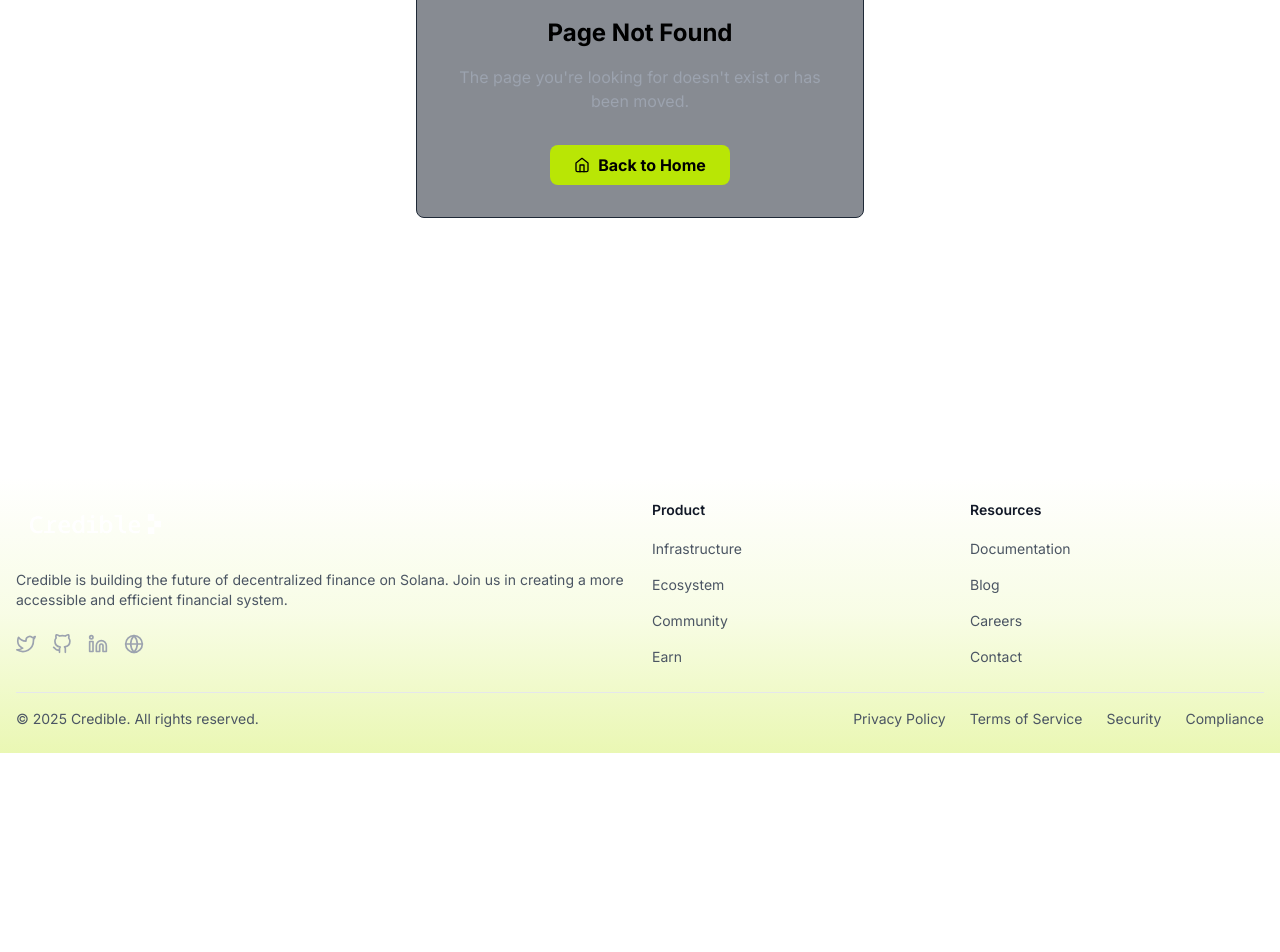
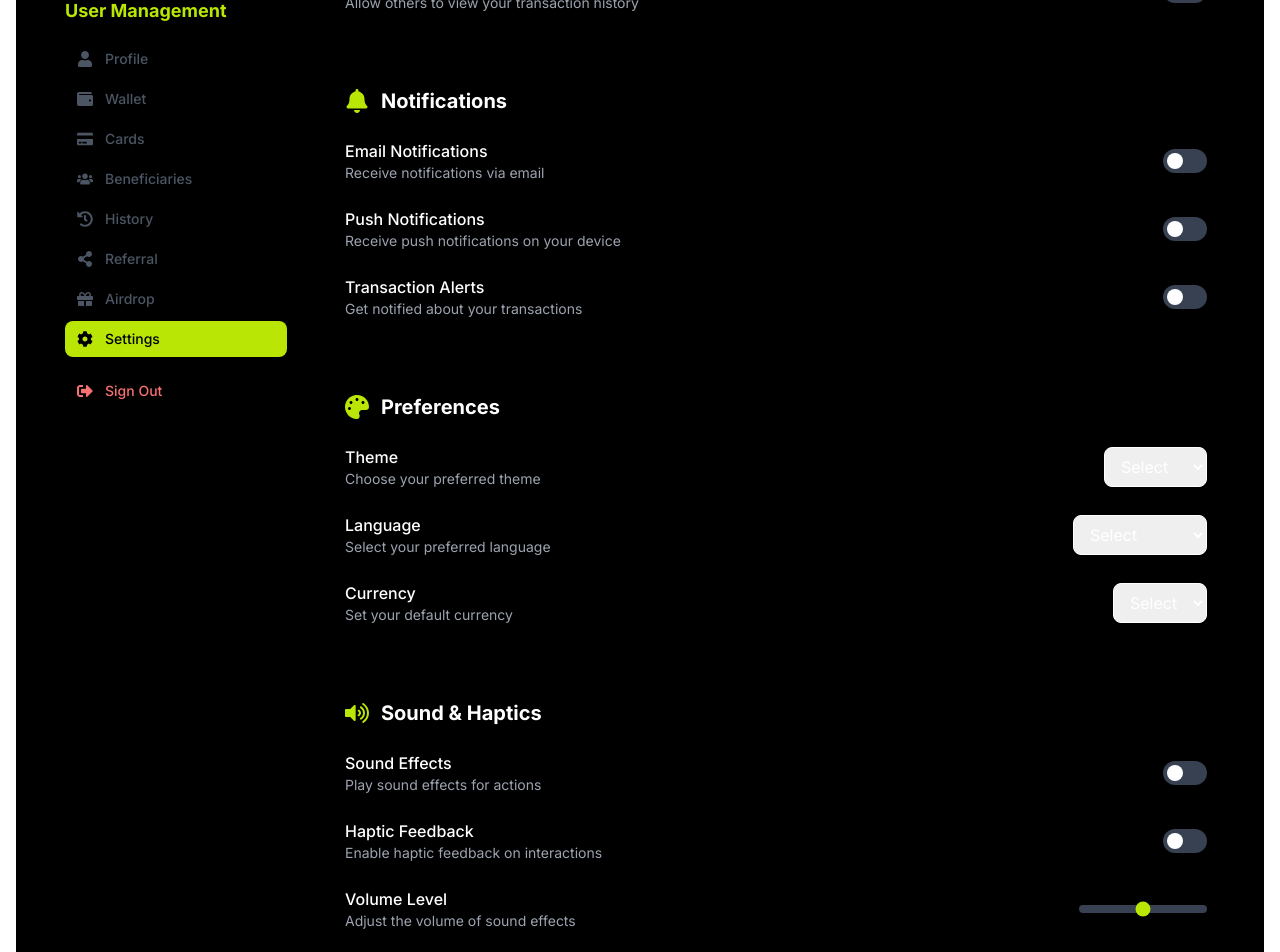
Before and after one commit to w3-surfer/credible-finance, a Next.js app: page /account/settings in a window 1280 px wide. Before the commit this address had no page. Shown: the part 340-1292 px from the top of the page. Before the commit the page ends 1093 px from the top, so only its background shows below. Built offline with nearby package versions, Linux system fonts and the light colour scheme.

Commit message:
feat: create settings page with privacy, notifications, preferences and sound settings

```diff
--- /dev/null
+++ b/src/app/account/settings/page.tsx
@@ -0,0 +1,212 @@
+'use client';
+
+import { useState } from 'react';
+import { motion } from 'framer-motion';
+import { FaBell, FaLock, FaLanguage, FaPalette, FaVolumeUp } from 'react-icons/fa';
+
+interface SettingSection {
+  title: string;
+  icon: any;
+  settings: {
+    label: string;
+    description: string;
+    type: 'toggle' | 'select' | 'slider';
+    options?: string[];
+  }[];
+}
+
+const settingSections: SettingSection[] = [
+  {
+    title: 'Privacy',
+    icon: FaLock,
+    settings: [
+      {
+        label: 'Profile Visibility',
+        description: 'Control who can see your profile information',
+        type: 'select',
+        options: ['Public', 'Private', 'Friends Only'],
+      },
+      {
+        label: 'Activity Status',
+        description: 'Show when you are online',
+        type: 'toggle',
+      },
+      {
+        label: 'Transaction History',
+        description: 'Allow others to view your transaction history',
+        type: 'toggle',
+      },
+    ],
+  },
+  {
+    title: 'Notifications',
+    icon: FaBell,
+    settings: [
+      {
+        label: 'Email Notifications',
+        description: 'Receive notifications via email',
+        type: 'toggle',
+      },
+      {
+        label: 'Push Notifications',
+        description: 'Receive push notifications on your device',
+        type: 'toggle',
+      },
+      {
+        label: 'Transaction Alerts',
+        description: 'Get notified about your transactions',
+        type: 'toggle',
+      },
+    ],
+  },
+  {
+    title: 'Preferences',
+    icon: FaPalette,
+    settings: [
+      {
+        label: 'Theme',
+        description: 'Choose your preferred theme',
+        type: 'select',
+        options: ['Light', 'Dark', 'System'],
+      },
+      {
+        label: 'Language',
+        description: 'Select your preferred language',
+        type: 'select',
+        options: ['English', 'Spanish', 'Portuguese'],
+      },
+      {
+        label: 'Currency',
+        description: 'Set your default currency',
+        type: 'select',
+        options: ['USD', 'EUR', 'GBP'],
+      },
+    ],
+  },
+  {
+    title: 'Sound & Haptics',
+    icon: FaVolumeUp,
+    settings: [
+      {
+        label: 'Sound Effects',
+        description: 'Play sound effects for actions',
+        type: 'toggle',
+      },
+      {
+        label: 'Haptic Feedback',
+        description: 'Enable haptic feedback on interactions',
+        type: 'toggle',
+      },
+      {
+        label: 'Volume Level',
+        description: 'Adjust the volume of sound effects',
+        type: 'slider',
+      },
+    ],
+  },
+];
+
+export default function Settings() {
+  const [settings, setSettings] = useState<Record<string, any>>({});
+
+  const handleToggle = (label: string) => {
+    setSettings((prev) => ({
+      ...prev,
+      [label]: !prev[label],
+    }));
+  };
+
+  const handleSelect = (label: string, value: string) => {
+    setSettings((prev) => ({
+      ...prev,
+      [label]: value,
+    }));
+  };
+
+  const handleSlider = (label: string, value: number) => {
+    setSettings((prev) => ({
+      ...prev,
+      [label]: value,
+    }));
+  };
+
+  return (
+    <div className="space-y-6">
+      <div className="flex items-center justify-between">
+        <h1 className="text-2xl font-bold text-white">Settings</h1>
+        <button className="px-4 py-2 bg-[#B9E605] text-black rounded-lg hover:bg-[#B9E605]/90 transition-colors">
+          Save Changes
+        </button>
+      </div>
+
+      <div className="grid gap-6">
+        {settingSections.map((section, index) => (
+          <motion.div
+            key={section.title}
+            initial={{ opacity: 0, y: 20 }}
+            animate={{ opacity: 1, y: 0 }}
+            transition={{ delay: index * 0.1 }}
+            className="bg-cyber-gray-100 dark:bg-cyber-gray-200 rounded-lg p-6 border border-cyber-green/20 hover:border-cyber-green transition-all duration-300"
+          >
+            <div className="flex items-center space-x-3 mb-6">
+              <section.icon className="w-6 h-6 text-[#B9E605]" />
+              <h2 className="text-xl font-bold text-white">{section.title}</h2>
+            </div>
+
+            <div className="space-y-6">
+              {section.settings.map((setting) => (
+                <div key={setting.label} className="flex items-center justify-between">
+                  <div>
+                    <h3 className="text-white font-medium">{setting.label}</h3>
+                    <p className="text-gray-400 text-sm">{setting.description}</p>
+                  </div>
+
+                  {setting.type === 'toggle' && (
+                    <button
+                      onClick={() => handleToggle(setting.label)}
+                      className={`relative inline-flex h-6 w-11 items-center rounded-full transition-colors ${
+                        settings[setting.label] ? 'bg-[#B9E605]' : 'bg-gray-700'
+                      }`}
+                    >
+                      <span
+                        className={`inline-block h-4 w-4 transform rounded-full bg-white transition-transform ${
+                          settings[setting.label] ? 'translate-x-6' : 'translate-x-1'
+                        }`}
+                      />
+                    </button>
+                  )}
+
+                  {setting.type === 'select' && (
+                    <select
+                      value={settings[setting.label] || ''}
+                      onChange={(e) => handleSelect(setting.label, e.target.value)}
+                      className="bg-cyber-gray-100 dark:bg-cyber-gray-200 text-white border border-cyber-green/20 rounded-lg px-3 py-2 focus:outline-none focus:border-cyber-green"
+                    >
+                      <option value="">Select</option>
+                      {setting.options?.map((option) => (
+                        <option key={option} value={option}>
+                          {option}
+                        </option>
+                      ))}
+                    </select>
+                  )}
+
+                  {setting.type === 'slider' && (
+                    <input
+                      type="range"
+                      min="0"
+                      max="100"
+                      value={settings[setting.label] || 50}
+                      onChange={(e) => handleSlider(setting.label, parseInt(e.target.value))}
+                      className="w-32 h-2 bg-gray-700 rounded-lg appearance-none cursor-pointer accent-[#B9E605]"
+                    />
+                  )}
+                </div>
+              ))}
+            </div>
+          </motion.div>
+        ))}
+      </div>
+    </div>
+  );
+}
```
